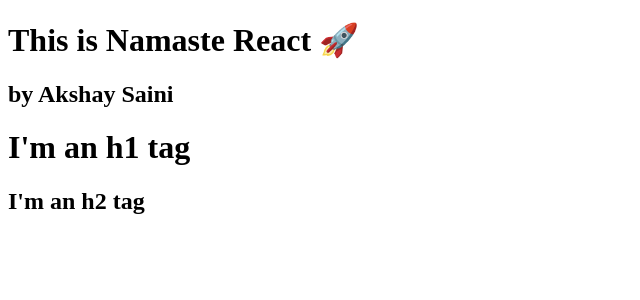
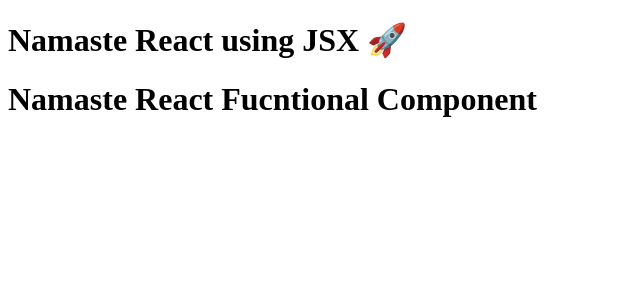
Before and after one commit to tushar1999-coder/namaste-react, a React (Vite) app: page / in a window 1280 px wide. Shown: the top 300 px of the page, without its empty margins (0-640 px from the left). Built offline with nearby package versions, Linux system fonts and the light colour scheme.

Commit message:
Episode 3

```diff
--- a/App.js
+++ b/App.js
@@ -1,19 +1,23 @@
 import React from "react";
 import ReactDOM from "react-dom/client";
 
-const parent = React.createElement("div", { id: "parent" }, [
-  React.createElement("div", { id: "child" }, [
-    React.createElement("h1", {}, "This is Namaste React 🚀"),
-    React.createElement("h2", {}, "by Akshay Saini"),
-  ]),
-  React.createElement("div", { id: "child2" }, [
-    React.createElement("h1", {}, "I'm an h1 tag"),
-    React.createElement("h2", {}, "I'm an h2 tag"),
-  ]),
-]);
+const Title = () => (
+  <h1 className='head' tabIndex='5'>
+    Namaste React using JSX 🚀
+  </h1>
+);
 
-console.log(parent); // object
+// React Fragment - behaves like an empty tag
+const HeadingComponent = () => (
+  <>
+    <div id='container'>
+      <Title />
+      <h1 className='heaidng'>Namaste React Fucntional Component</h1>
+    </div>
+    <div id='container-2'></div>
+  </>
+);
 
 const root = ReactDOM.createRoot(document.getElementById("root"));
 
-root.render(parent);
+root.render(<HeadingComponent />);
--- a/index.html
+++ b/index.html
@@ -8,8 +8,8 @@
     <title>Namaste React</title>
   </head>
   <body>
-    <div id="root">
-      <h1>Akshay is here!</h1>
+    <div id="root" class="root">
+      <h1>Not Rendered</h1>
     </div>
 
     <script type="module" src="./App.js"></script>
--- a/package.json
+++ b/package.json
@@ -3,6 +3,8 @@
     "version": "1.0.0",
     "description": "This is Namaste React by Akshay Saini",
     "scripts": {
+        "start": "parcel index.html",
+        "build": "parcel build index.html",
         "test": "jest"
     },
     "repository": {
```
